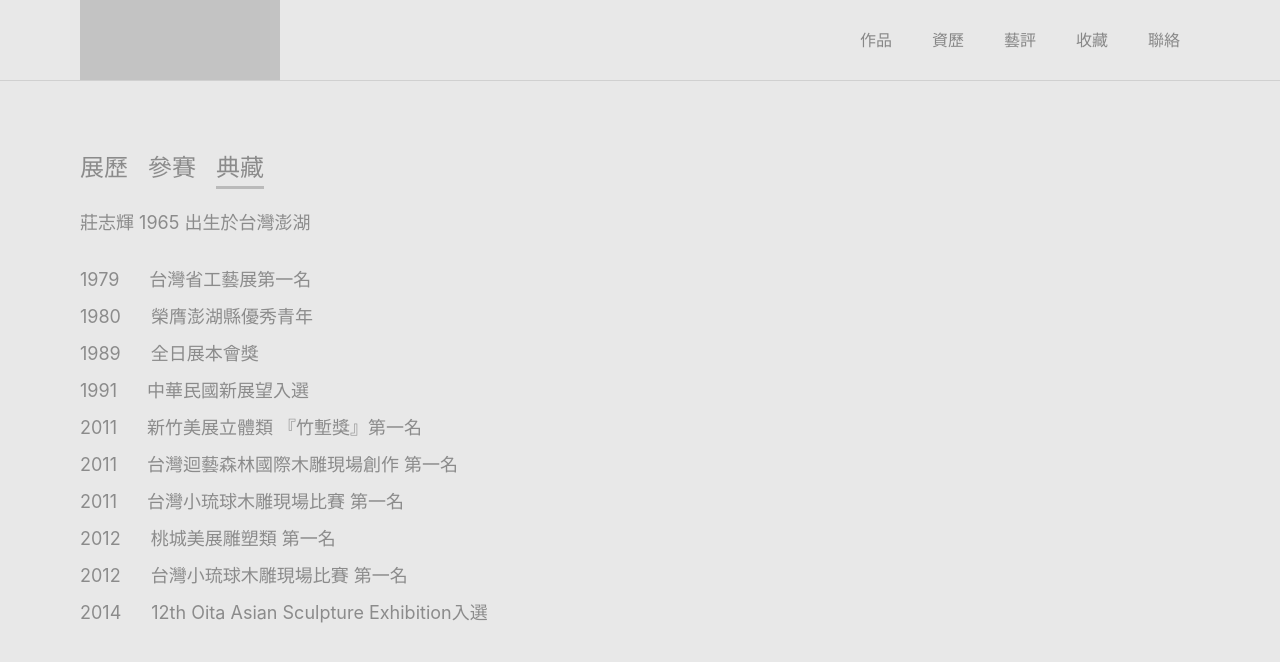
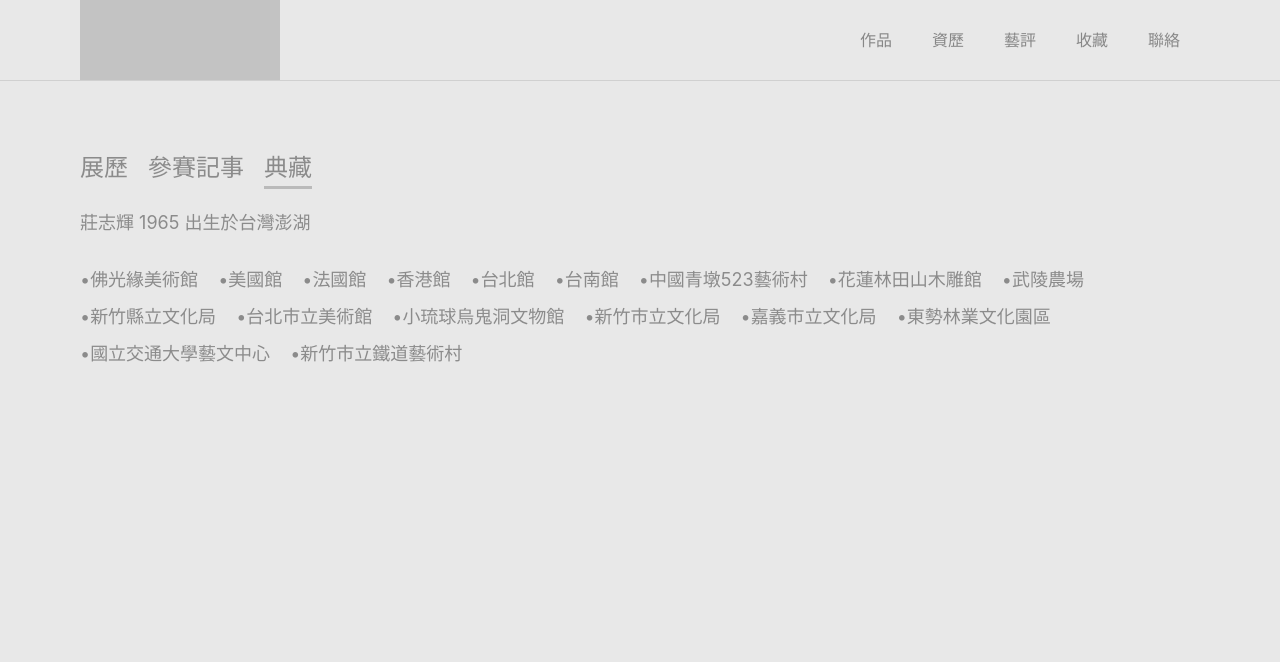
Before and after one commit to JustinPanCasetoMe/chuangchihhui-galery, a React (Vite) app in the folder ChuangChihHui-Galery-Main/: page /experiences in a window 1280 px wide. Both pictures are taken after a click on the item "典藏". Shown: the top 662 px of the page. Built offline with nearby package versions, Linux system fonts and the light colour scheme.

Commit message:
Update Experiences pages three tab

```diff
--- a/ChuangChihHui-Galery-Main/src/App.css
+++ b/ChuangChihHui-Galery-Main/src/App.css
@@ -2,8 +2,18 @@
   max-width: 1280px;
 }
 
+.trans-4{
+  transition: 0.4s;
+}
+
 .pointer:hover{
   cursor: pointer;
+  transition: 0.4s;
+}
+
+.pointer:hover h2{
+  color: rgba(0, 0, 0, 0.7);
+  transition: 0.4s;
 }
 
 .Logo{
--- a/ChuangChihHui-Galery-Main/src/datas/archive.json
+++ b/ChuangChihHui-Galery-Main/src/datas/archive.json
@@ -1,42 +1,19 @@
 [
-    {
-        "year": 1979,
-        "competition":"台灣省工藝展第一名"
-    },
-    {
-        "year": 1980,
-        "competition":"榮膺澎湖縣優秀青年"
-    },
-    {
-        "year": 1989,
-        "competition":"全日展本會獎"
-    },
-    {
-        "year": 1991,
-        "competition":"中華民國新展望入選"
-    },
-    {
-        "year": 2011,
-        "competition":"新竹美展立體類 『竹塹獎』第一名"
-    },
-    {
-        "year": 2011,
-        "competition":"台灣迴藝森林國際木雕現場創作 第一名"
-    },
-    {
-        "year": 2011,
-        "competition":"台灣小琉球木雕現場比賽 第一名"
-    },
-    {
-        "year": 2012,
-        "competition":"桃城美展雕塑類 第一名"
-    },
-    {
-        "year": 2012,
-        "competition":"台灣小琉球木雕現場比賽 第一名"
-    },
-    {
-        "year": 2014,
-        "competition":"12th Oita Asian Sculpture Exhibition入選"
-    }
+    "佛光緣美術館",
+    "美國館",
+    "法國館",
+    "香港館",
+    "台北館",
+    "台南館",
+    "中國青墩523藝術村",
+    "花蓮林田山木雕館",
+    "武陵農場",
+    "新竹縣立文化局",
+    "台北市立美術館",
+    "小琉球烏鬼洞文物館",
+    "新竹市立文化局",
+    "嘉義市立文化局",
+    "東勢林業文化園區",
+    "國立交通大學藝文中心",
+    "新竹市立鐵道藝術村"
 ]
--- a/ChuangChihHui-Galery-Main/src/pages/Experiences.jsx
+++ b/ChuangChihHui-Galery-Main/src/pages/Experiences.jsx
@@ -1,6 +1,8 @@
 import React, { useState } from 'react'
 
 const Experiences = ({ exhibition = [], competition = [], archive = [] }) => {
+
+  const catergory_tab_style = "mg-r-20 ${visibleSection === 'exhibition' ? 'bd-bt-active' : '' } pointer"
 
   const [visibleSection, setVisibleSection] = useState('exhibition');
 
@@ -24,9 +26,8 @@ const Experiences = ({ exhibition = [], competition = [], archive = [] }) => {
 
   const archiveRender = archive.map((item, index) => {
     return(
-      <div key={index} className='df mg-list'>
-        <h3 className='mg-r-30'>{item.year}</h3>
-        <h3>{item.competition}</h3>
+      <div key={index} className='dib mg-r-20 mg-b-10'>
+        <h3>•{item}</h3>
       </div>
     )
   })
@@ -42,7 +43,7 @@ const Experiences = ({ exhibition = [], competition = [], archive = [] }) => {
           className={`
             mg-r-20
             ${visibleSection === 'exhibition' ? 'bd-bt-active' : '' }
-            pointer
+            pointer trans-4
           `}
           onClick={() => handleSectionToggle('exhibition')}>
           <h2>展歷</h2>
@@ -51,16 +52,16 @@ const Experiences = ({ exhibition = [], competition = [], archive = [] }) => {
           className={`
             mg-r-20
             ${visibleSection === 'competition' ? 'bd-bt-active' : '' }
-            pointer
+            pointer trans-4
           `}
           onClick={() => handleSectionToggle('competition')}>
-          <h2>參賽</h2>
+          <h2>參賽記事</h2>
         </li>
         <li
           className={`
             mg-r-20
             ${visibleSection === 'archive' ? 'bd-bt-active' : '' }
-            pointer
+            pointer trans-4
           `}
           onClick={() => handleSectionToggle('archive')}>
           <h2>典藏</h2>
```
